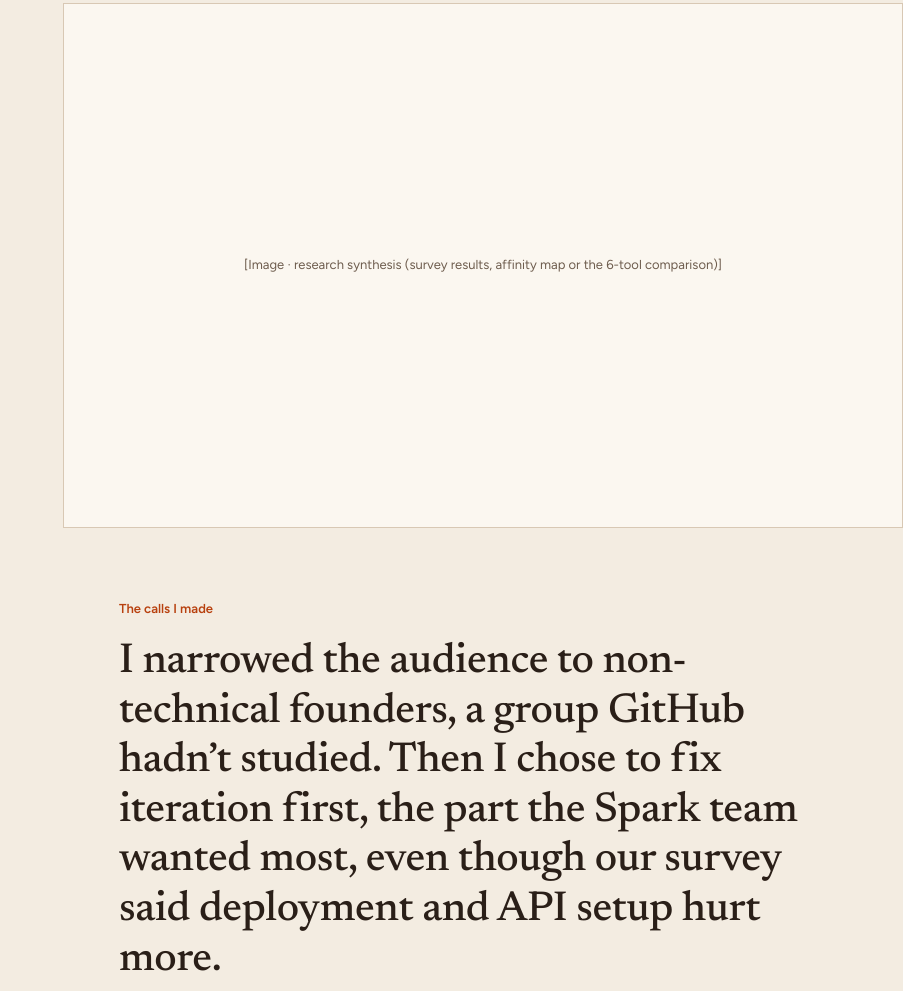
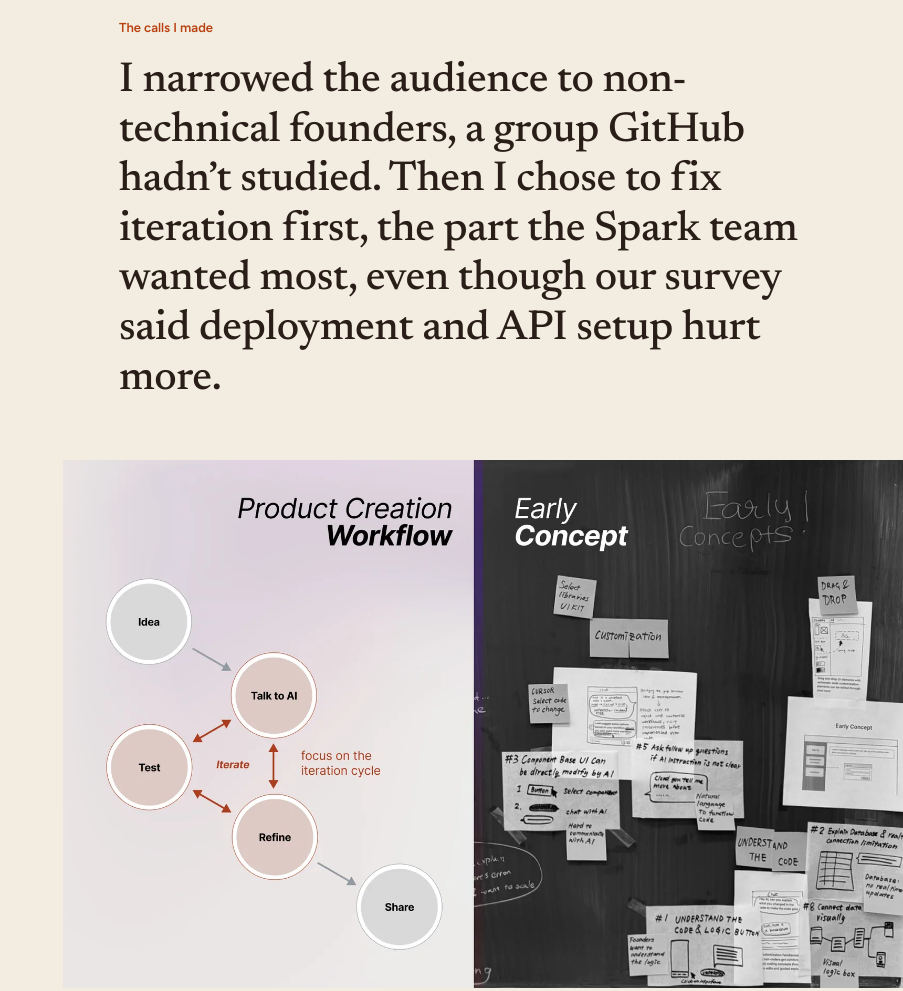
Before and after one commit to yungjan22/jan-portfolio, an Astro site: page /work/github-spark in a window 1280 px wide. Shown: the part 2816-3807 px from the top of the page, without its empty margins (377-1280 px from the left). Built offline with nearby package versions, Linux system fonts and the light colour scheme; Astro itself is replaced by a stand-in of ours.

Commit message:
Spark lightbox: drop research placeholder, workflow image after The calls I made
Co-Authored-By: Claude Opus 5.5 <noreply@anthropic.com>
Claude-Session: https://claude.ai/code/session_01KC4AroptCdhM5ZqJAE9vmn

```diff
--- a/src/content/work/github-spark.md
+++ b/src/content/work/github-spark.md
@@ -23,15 +23,14 @@ story:
         alt: 'The project team with our design process laid over the photo: research (online observation, 387 survey responses, 7 interviews, competitive analysis, thematic analysis), ideation (storyboards, sketches), prototype and evaluation (medium-fidelity prototype, concept testing), and solution (design principles, guidelines and product recommendations for Spark)'
   - label: What I found
     answer: 387 survey responses, 7 founder interviews, and the same app built in 6 AI tools by people with and without coding skills. The pattern was loss of control. “I’m just asking a question or changing one thing. Why did it change everything?”
-    media:
-      - placeholder: 'Image · research synthesis (survey results, affinity map or the 6-tool comparison)'
   - label: The calls I made
     answer: I narrowed the audience to non-technical founders, a group GitHub hadn’t studied. Then I chose to fix iteration first, the part the Spark team wanted most, even though our survey said deployment and API setup hurt more.
+    media:
+      - src: /work/github-spark/concept-testing.webp
+        alt: 'Left: the product creation workflow, from idea to talk to AI, test, refine and share, with our focus on the iteration cycle. Right: early concept sketches on sticky notes from concept testing.'
   - label: What we designed
     answer: Two design principles first, then three concepts. We tested them in 3 rounds with the same participants, who understood the problem right away.
     media:
-      - src: /work/github-spark/concept-testing.webp
-        alt: 'Left: the product creation workflow, from idea to talk to AI, test, refine and share, with our focus on the iteration cycle. Right: early concept sketches on sticky notes from concept testing.'
       - demo: spark-modes
       - demo: spark-select
         size: half
```
